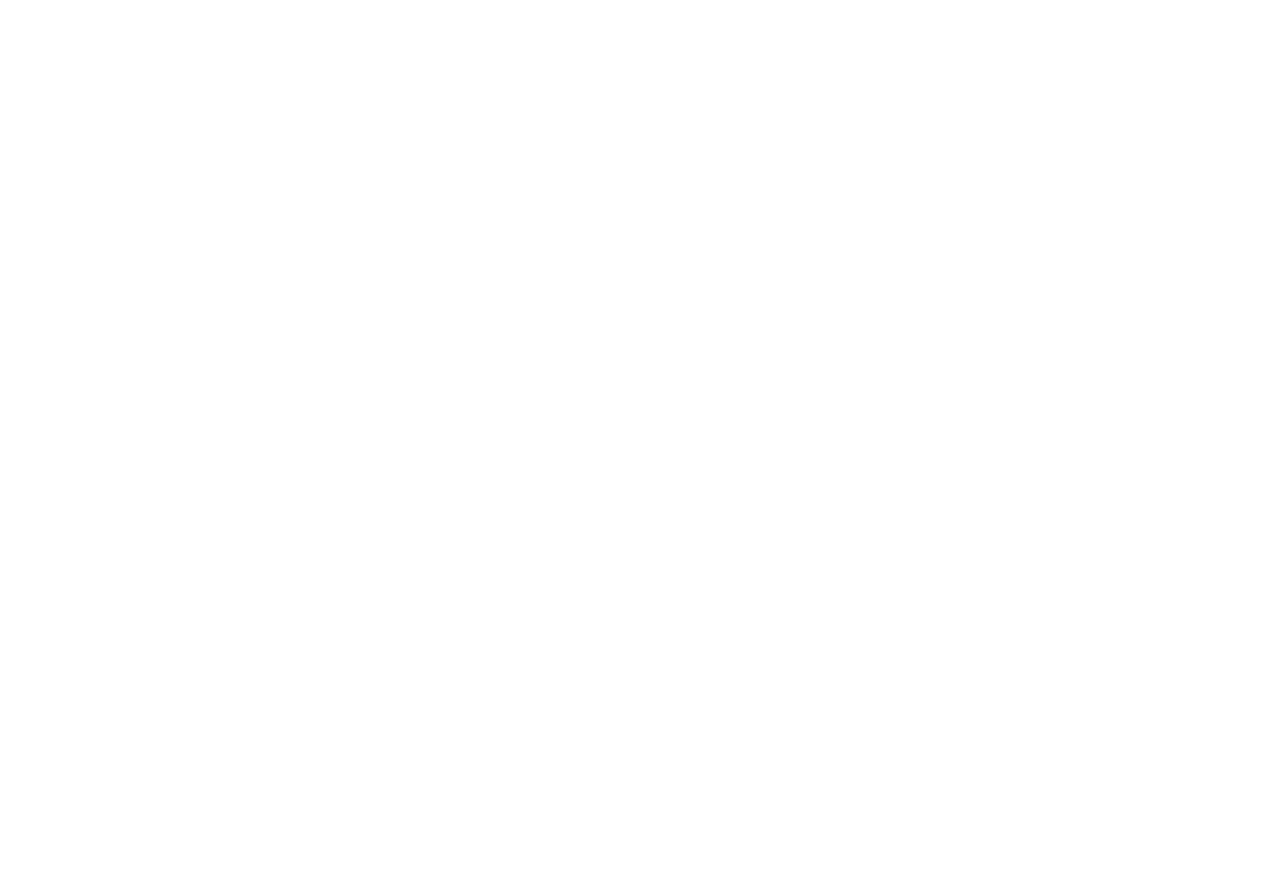
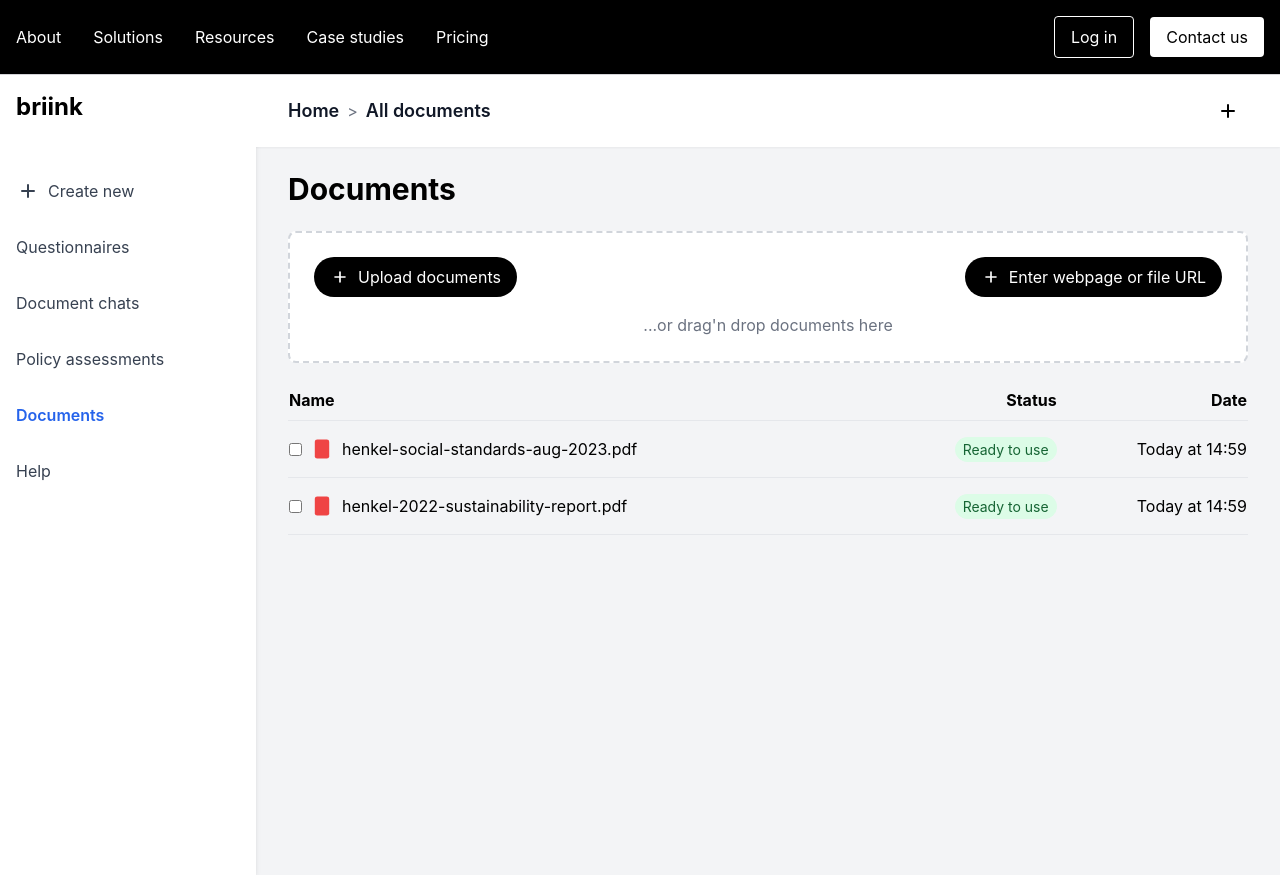
Before and after one commit to AyushDadhich07/m, a React (Create React App) app in the folder frontend/: page /documentpage in a window 1280 px wide. Before the commit this address had no page. Before the commit the page ends 800 px from the top, so only its background shows below. Built offline with nearby package versions, Linux system fonts and the light colour scheme.

Commit message:
Added Documents upload page

```diff
--- a/frontend/src/App.js
+++ b/frontend/src/App.js
@@ -4,6 +4,7 @@
 import Landing from './page/landing';
 import Signup from './page/signup_page';
 import Login from './page/login_page';
+import DocumentsPage from './page/documents_page';
 // import Dashboard from './page/dashboard';
 // import OtpVerify from './page/otpverify';
 // import RegistrationSuccess from './page/registrationSuccess';
@@ -21,6 +22,7 @@
         <Route path="/" element={<Landing />} />
         <Route path="/signup" element={<Signup />} />
         <Route path="/login" element={<Login />} />
+        <Route path="/documentpage" element={<DocumentsPage />} />
         {/* <Route path="/otpVerify" element={<OtpVerify />} /> */}
         {/* <Route path="/dashboard" element={<PrivateRoute element={Dashboard} />} /> */}
         {/* <Route path="/registrationSuccess" element={<PrivateRoute element={RegistrationSuccess} />} /> */}
--- /dev/null
+++ b/frontend/src/components/documentspage.js
@@ -0,0 +1,86 @@
+import React from 'react';
+
+const DocumentsPage = () => {
+  return (
+    <div className="flex h-screen bg-gray-100">
+      {/* Sidebar */}
+      <div className="w-64 bg-white shadow-md">
+        <div className="p-4">
+          <h1 className="text-2xl font-bold">briink</h1>
+        </div>
+        <nav className="mt-6">
+          <button className="w-full flex items-center p-4 text-gray-700 hover:bg-gray-200">
+            <svg className="w-6 h-6 mr-2" fill="none" stroke="currentColor" viewBox="0 0 24 24" xmlns="http://www.w3.org/2000/svg"><path strokeLinecap="round" strokeLinejoin="round" strokeWidth={2} d="M12 6v6m0 0v6m0-6h6m-6 0H6" /></svg>
+            Create new
+          </button>
+          <a href="#" className="block p-4 text-gray-700 hover:bg-gray-200">Questionnaires</a>
+          <a href="#" className="block p-4 text-gray-700 hover:bg-gray-200">Document chats</a>
+          <a href="#" className="block p-4 text-gray-700 hover:bg-gray-200">Policy assessments</a>
+          <a href="#" className="block p-4 text-blue-600 font-semibold">Documents</a>
+          <a href="#" className="block p-4 text-gray-700 hover:bg-gray-200">Help</a>
+        </nav>
+      </div>
+
+      {/* Main content */}
+      <div className="flex-1 overflow-auto">
+        <header className="bg-white shadow-sm">
+          <div className="max-w-7xl mx-auto py-4 px-4 sm:px-6 lg:px-8 flex justify-between items-center">
+            <div className="flex items-center">
+              <h2 className="text-lg font-semibold text-gray-900">Home</h2>
+              <span className="mx-2 text-gray-500">&gt;</span>
+              <h2 className="text-lg font-semibold text-gray-900">All documents</h2>
+            </div>
+            <button className="p-2 rounded-full hover:bg-gray-200">
+              <svg className="w-6 h-6" fill="none" stroke="currentColor" viewBox="0 0 24 24" xmlns="http://www.w3.org/2000/svg"><path strokeLinecap="round" strokeLinejoin="round" strokeWidth={2} d="M12 6v6m0 0v6m0-6h6m-6 0H6" /></svg>
+            </button>
+          </div>
+        </header>
+
+        <main className="max-w-7xl mx-auto py-6 sm:px-6 lg:px-8">
+          <h1 className="text-3xl font-bold mb-6">Documents</h1>
+
+          <div className="bg-white p-6 rounded-lg border-2 border-dashed border-gray-300 mb-6">
+            <div className="flex justify-between items-center mb-4">
+              <button className="bg-black text-white px-4 py-2 rounded-full flex items-center">
+                <svg className="w-5 h-5 mr-2" fill="none" stroke="currentColor" viewBox="0 0 24 24" xmlns="http://www.w3.org/2000/svg"><path strokeLinecap="round" strokeLinejoin="round" strokeWidth={2} d="M12 6v6m0 0v6m0-6h6m-6 0H6" /></svg>
+                Upload documents
+              </button>
+              <button className="bg-black text-white px-4 py-2 rounded-full flex items-center">
+                <svg className="w-5 h-5 mr-2" fill="none" stroke="currentColor" viewBox="0 0 24 24" xmlns="http://www.w3.org/2000/svg"><path strokeLinecap="round" strokeLinejoin="round" strokeWidth={2} d="M12 6v6m0 0v6m0-6h6m-6 0H6" /></svg>
+                Enter webpage or file URL
+              </button>
+            </div>
+            <p className="text-center text-gray-500">...or drag'n drop documents here</p>
+          </div>
+
+          <table className="w-full">
+            <thead>
+              <tr className="border-b">
+                <th className="text-left pb-2">Name</th>
+                <th className="text-right pb-2">Status</th>
+                <th className="text-right pb-2">Date</th>
+              </tr>
+            </thead>
+            <tbody>
+              {['henkel-social-standards-aug-2023.pdf', 'henkel-2022-sustainability-report.pdf'].map((doc, index) => (
+                <tr key={index} className="border-b">
+                  <td className="py-4 flex items-center">
+                    <input type="checkbox" className="mr-2" />
+                    <svg className="w-6 h-6 mr-2 text-red-500" fill="currentColor" viewBox="0 0 20 20" xmlns="http://www.w3.org/2000/svg"><path fillRule="evenodd" d="M4 4a2 2 0 012-2h8a2 2 0 012 2v12a2 2 0 01-2 2H6a2 2 0 01-2-2V4z" clipRule="evenodd" /></svg>
+                    {doc}
+                  </td>
+                  <td className="py-4 text-right">
+                    <span className="bg-green-100 text-green-800 px-2 py-1 rounded-full text-sm">Ready to use</span>
+                  </td>
+                  <td className="py-4 text-right">Today at 14:59</td>
+                </tr>
+              ))}
+            </tbody>
+          </table>
+        </main>
+      </div>
+    </div>
+  );
+};
+
+export default DocumentsPage;
--- /dev/null
+++ b/frontend/src/page/documents_page.js
@@ -0,0 +1,9 @@
+import Widget from "../components/navbar.js";
+import DocumentsPage from "../components/documentspage.js";
+import React from "react";
+ const landing=()=> {
+    return (
+        <div><Widget/><DocumentsPage/></div>
+    )
+}
+export default landing;
```
Also changed, not shown: 1 other file (tests, documents, lock files or other folders).
